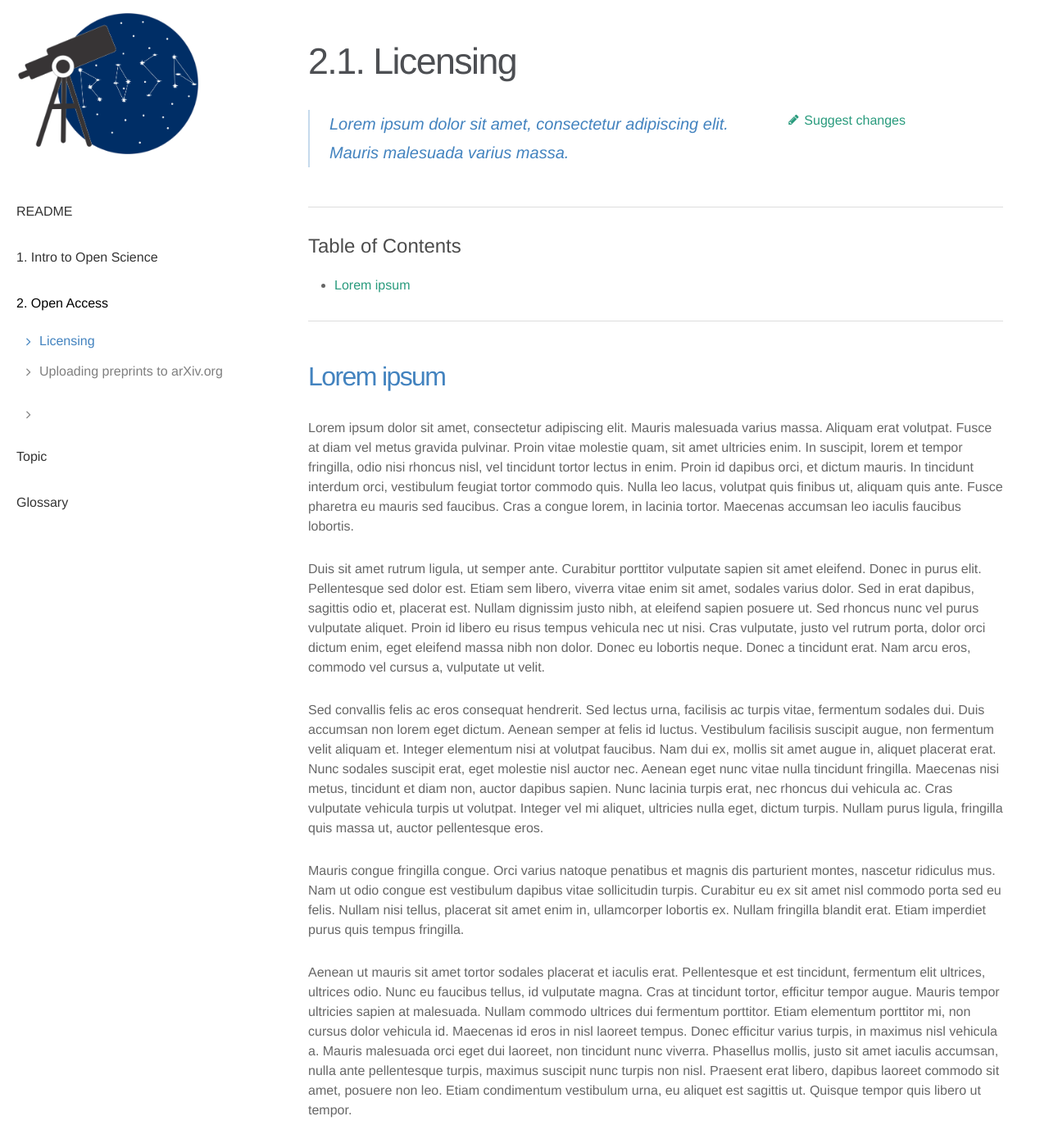
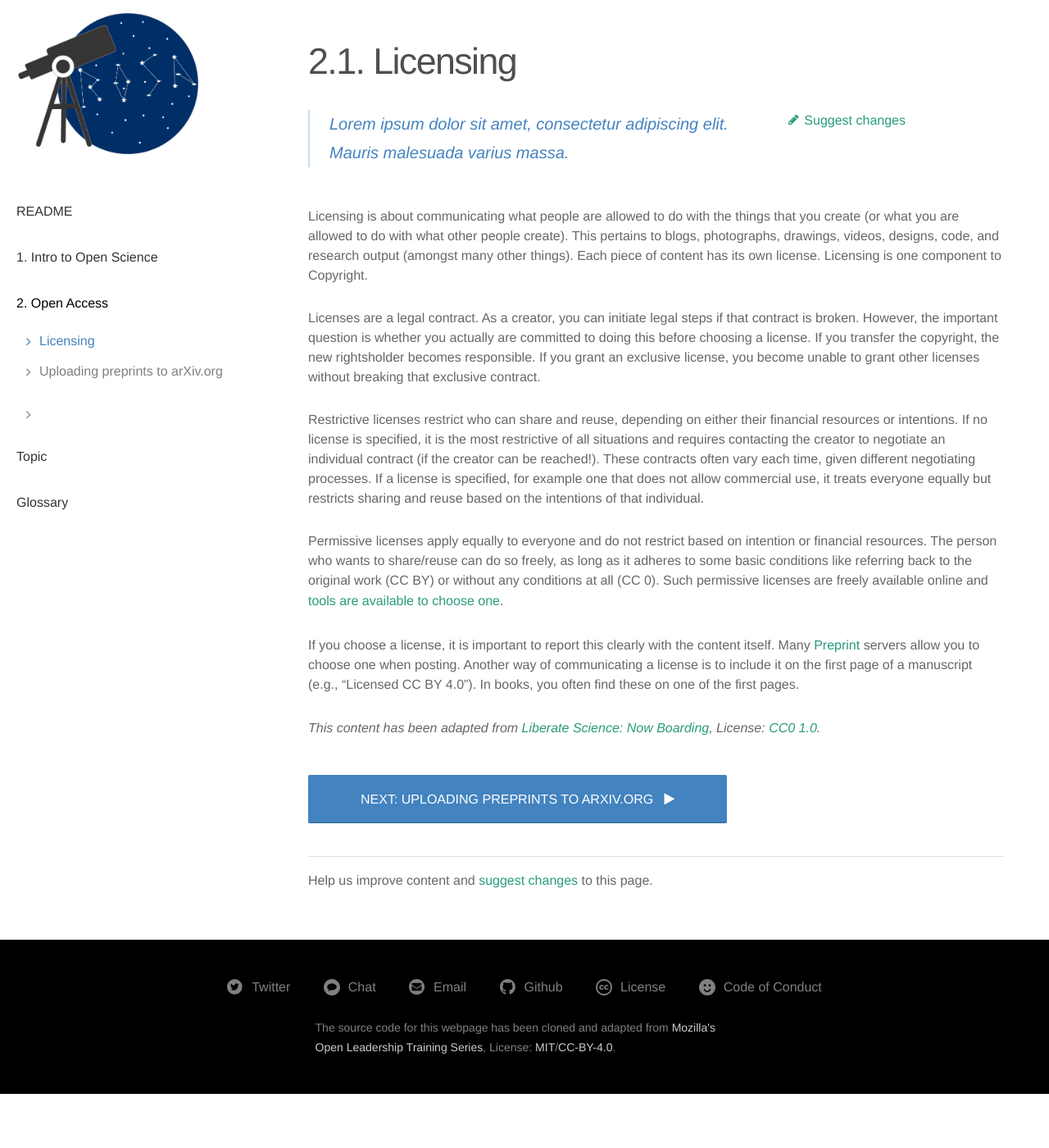
Before and after one commit to rainsworth/ROSA, a Jekyll site: the page built from _articles/open-access/licensing.md, in a window 1280 px wide and 1400 px high. Shown: the whole window at 82% size. Built offline with Jekyll 4.4.1, drawn with Linux system fonts in a browser that asks for light colours; nearby versions of some CDN libraries; comment, search, counter and statistics services are not loaded; a style sheet for code colours, icons or effects is not loaded.

Commit message:
incorporated and tailored content

```diff
--- a/_articles/open-access/licensing.md
+++ b/_articles/open-access/licensing.md
@@ -6,17 +6,16 @@ date: 2017-12-04 11:14:00
 following: _articles/open-access/arxiv.md
 summary: "Lorem ipsum dolor sit amet, consectetur adipiscing elit. Mauris malesuada varius massa."
 ---
-* TOC
-{:toc}
 
-### Lorem ipsum
 
-Lorem ipsum dolor sit amet, consectetur adipiscing elit. Mauris malesuada varius massa. Aliquam erat volutpat. Fusce at diam vel metus gravida pulvinar. Proin vitae molestie quam, sit amet ultricies enim. In suscipit, lorem et tempor fringilla, odio nisi rhoncus nisl, vel tincidunt tortor lectus in enim. Proin id dapibus orci, et dictum mauris. In tincidunt interdum orci, vestibulum feugiat tortor commodo quis. Nulla leo lacus, volutpat quis finibus ut, aliquam quis ante. Fusce pharetra eu mauris sed faucibus. Cras a congue lorem, in lacinia tortor. Maecenas accumsan leo iaculis faucibus lobortis.
+Licensing is about communicating what people are allowed to do with the things that you create (or what you are allowed to do with what other people create). This pertains to blogs, photographs, drawings, videos, designs, code, and research output (amongst many other things). Each piece of content has its own license. Licensing is one component to Copyright.
 
-Duis sit amet rutrum ligula, ut semper ante. Curabitur porttitor vulputate sapien sit amet eleifend. Donec in purus elit. Pellentesque sed dolor est. Etiam sem libero, viverra vitae enim sit amet, sodales varius dolor. Sed in erat dapibus, sagittis odio et, placerat est. Nullam dignissim justo nibh, at eleifend sapien posuere ut. Sed rhoncus nunc vel purus vulputate aliquet. Proin id libero eu risus tempus vehicula nec ut nisi. Cras vulputate, justo vel rutrum porta, dolor orci dictum enim, eget eleifend massa nibh non dolor. Donec eu lobortis neque. Donec a tincidunt erat. Nam arcu eros, commodo vel cursus a, vulputate ut velit.
+Licenses are a legal contract. As a creator, you can initiate legal steps if that contract is broken. However, the important question is whether you actually are committed to doing this before choosing a license. If you transfer the copyright, the new rightsholder becomes responsible. If you grant an exclusive license, you become unable to grant other licenses without breaking that exclusive contract.
 
-Sed convallis felis ac eros consequat hendrerit. Sed lectus urna, facilisis ac turpis vitae, fermentum sodales dui. Duis accumsan non lorem eget dictum. Aenean semper at felis id luctus. Vestibulum facilisis suscipit augue, non fermentum velit aliquam et. Integer elementum nisi at volutpat faucibus. Nam dui ex, mollis sit amet augue in, aliquet placerat erat. Nunc sodales suscipit erat, eget molestie nisl auctor nec. Aenean eget nunc vitae nulla tincidunt fringilla. Maecenas nisi metus, tincidunt et diam non, auctor dapibus sapien. Nunc lacinia turpis erat, nec rhoncus dui vehicula ac. Cras vulputate vehicula turpis ut volutpat. Integer vel mi aliquet, ultricies nulla eget, dictum turpis. Nullam purus ligula, fringilla quis massa ut, auctor pellentesque eros.
+Restrictive licenses restrict who can share and reuse, depending on either their financial resources or intentions. If no license is specified, it is the most restrictive of all situations and requires contacting the creator to negotiate an individual contract (if the creator can be reached!). These contracts often vary each time, given different negotiating processes. If a license is specified, for example one that does not allow commercial use, it treats everyone equally but restricts sharing and reuse based on the intentions of that individual.
 
-Mauris congue fringilla congue. Orci varius natoque penatibus et magnis dis parturient montes, nascetur ridiculus mus. Nam ut odio congue est vestibulum dapibus vitae sollicitudin turpis. Curabitur eu ex sit amet nisl commodo porta sed eu felis. Nullam nisi tellus, placerat sit amet enim in, ullamcorper lobortis ex. Nullam fringilla blandit erat. Etiam imperdiet purus quis tempus fringilla.
+Permissive licenses apply equally to everyone and do not restrict based on intention or financial resources. The person who wants to share/reuse can do so freely, as long as it adheres to some basic conditions like referring back to the original work (CC BY) or without any conditions at all (CC 0). Such permissive licenses are freely available online and [tools are available to choose one](https://choosealicense.com).
 
-Aenean ut mauris sit amet tortor sodales placerat et iaculis erat. Pellentesque et est tincidunt, fermentum elit ultrices, ultrices odio. Nunc eu faucibus tellus, id vulputate magna. Cras at tincidunt tortor, efficitur tempor augue. Mauris tempor ultricies sapien at malesuada. Nullam commodo ultrices dui fermentum porttitor. Etiam elementum porttitor mi, non cursus dolor vehicula id. Maecenas id eros in nisl laoreet tempus. Donec efficitur varius turpis, in maximus nisl vehicula a. Mauris malesuada orci eget dui laoreet, non tincidunt nunc viverra. Phasellus mollis, justo sit amet iaculis accumsan, nulla ante pellentesque turpis, maximus suscipit nunc turpis non nisl. Praesent erat libero, dapibus laoreet commodo sit amet, posuere non leo. Etiam condimentum vestibulum urna, eu aliquet est sagittis ut. Quisque tempor quis libero ut tempor.
+If you choose a license, it is important to report this clearly with the content itself. Many [Preprint](preprints.md) servers allow you to choose one when posting. Another way of communicating a license is to include it on the first page of a manuscript (e.g., "Licensed CC BY 4.0"). In books, you often find these on one of the first pages.
+
+*This content has been adapted from [Liberate Science: Now Boarding](https://github.com/libscie/now-boarding), License: [CC0 1.0](https://creativecommons.org/publicdomain/zero/1.0/).*
```
Also changed, not shown: _articles/open-access.md (+1 -1 lines), _articles/open-data.md (added, +30 -0 lines), _articles/open-data/data-management-plans.md (added, +38 -0 lines), _articles/open-data/repositories.md (added, +31 -0 lines), img/VizieR.png (added).
